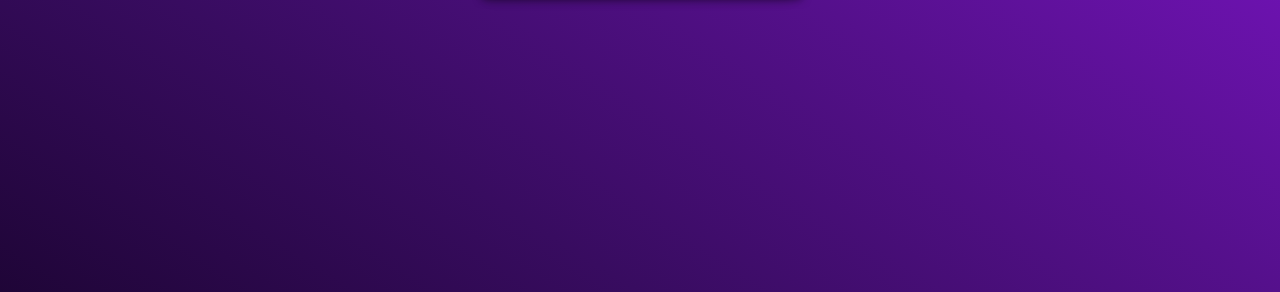
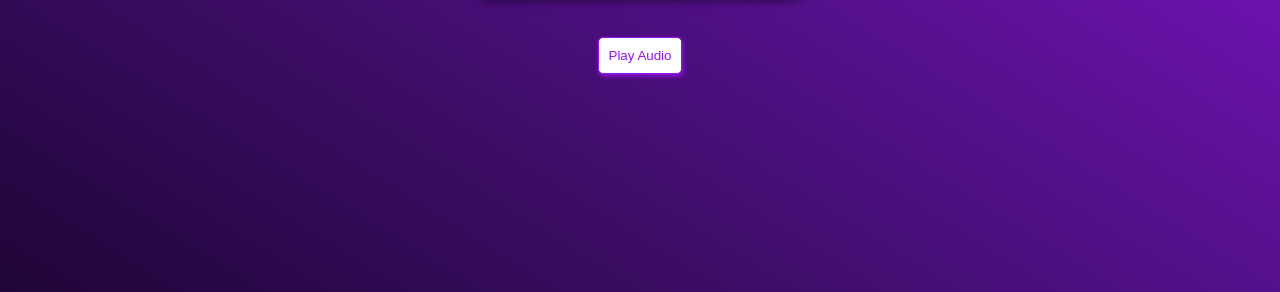
Before and after one commit to chandrakanta198/happy_birthday, a plain HTML site: page index.html in a window 1280 px wide. Shown: the part 508-800 px from the top of the page. Drawn offline with Linux system fonts and the light colour scheme.

Commit message:
Update index.html

```diff
--- a/index.html
+++ b/index.html
@@ -106,9 +106,42 @@ background-position: center; /* Center the image */
     height: 100%;
     transform: scaleX(-1);
 }
+button {
+    color: #9612eb;
+    box-shadow: 1px 2px 5px #9612eb;
+    background: #fff;
+    border: 1px solid #9612eb;
+    border-radius: 5px;
+    padding: 10px;
+}
+button:hover{
+    color: #fff;
+    background:transparent;
+ box-shadow: 1px 2px 5px #fff;
+    border: 1px solid #fff;
+}
+.button {
+    display: flex;
+    align-items: center;
+    justify-content: center;
+    margin: 40px;
+}
 </style>
+<script>
+
+  function playAudio() {
+    var audio = document.getElementById('myAudio');
+    audio.play();
+  }
+</script>
 </head>
 <body>
+
+<audio id="myAudio" autoplay controls loop style="display: none;">
+  <source src="birthday.mp3" type="audio/mpeg">
+  Your browser does not support the audio element.
+</audio>
+
 <div class="card">
   <div class="back"><img width="100%" src="neelam.png"></div>
   <div class="front">
@@ -124,5 +157,7 @@ background-position: center; /* Center the image */
 </div>
 
 </div>
+<div class="button">
+<button onclick="playAudio()">Play Audio</button></div>
 </body>
 </html>
```
